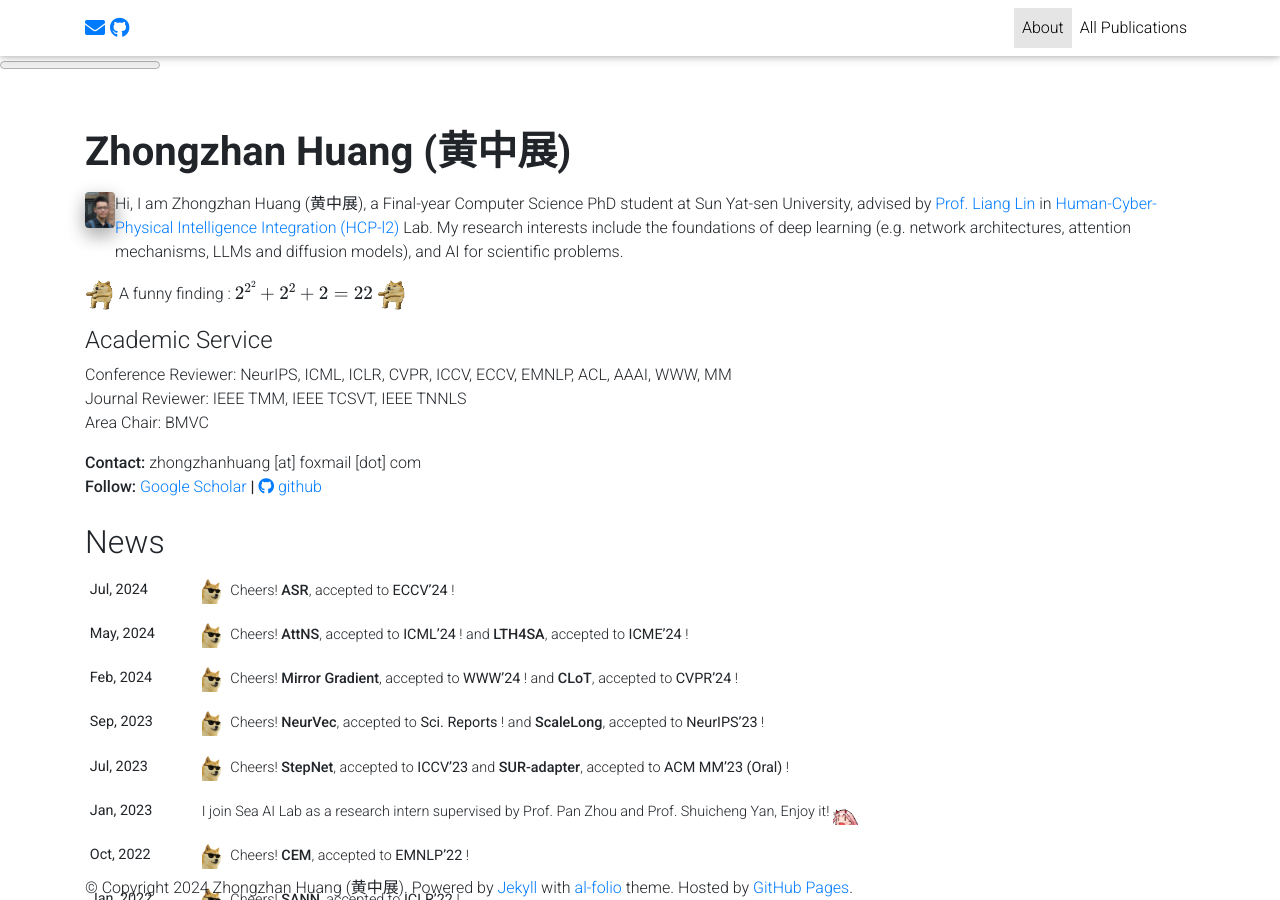
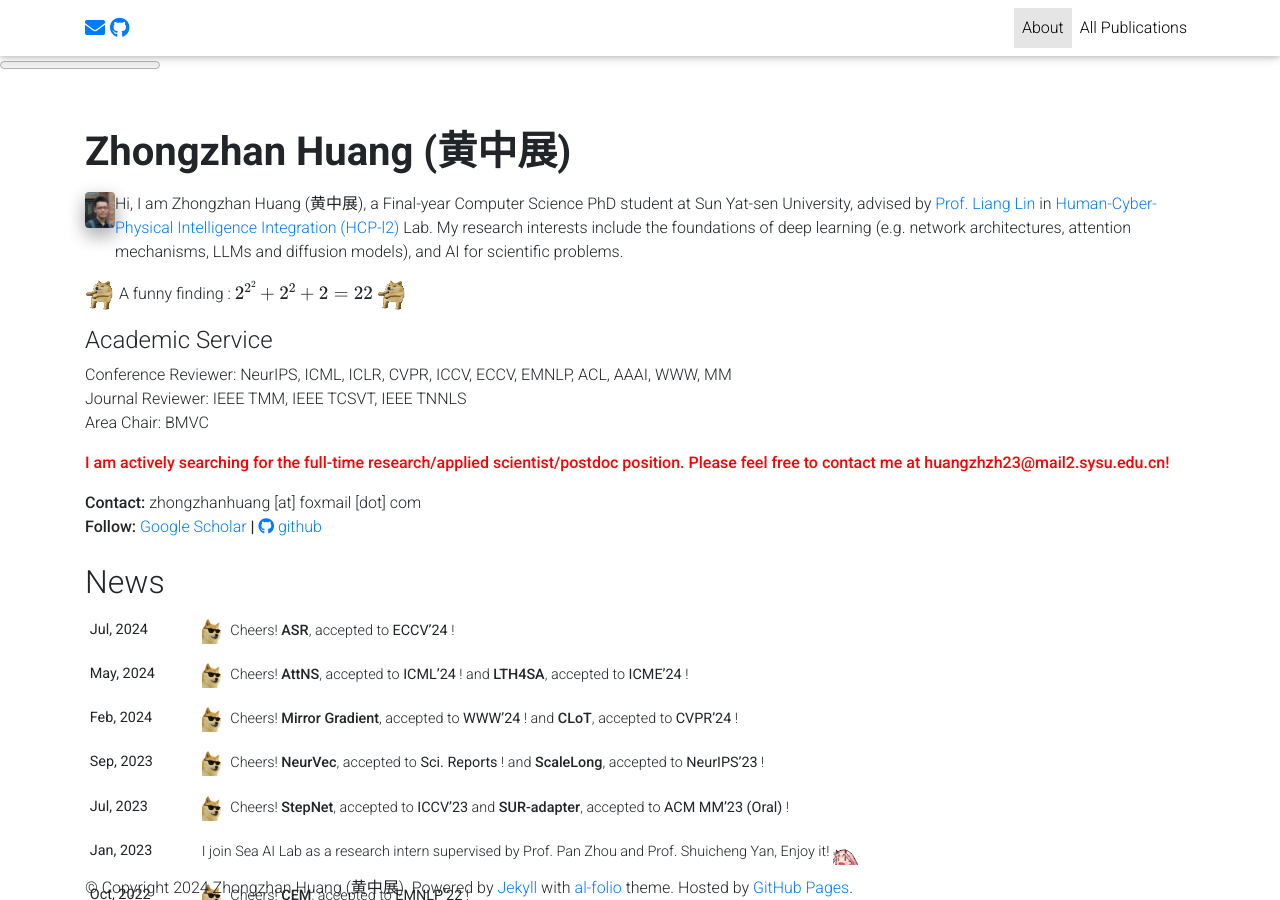
Before and after one commit to dedekinds/dedekinds.github.io, a Jekyll site: the page built from _pages/about.md, in a window 1280 px wide and 900 px high. Built offline with Jekyll 4.4.1, drawn with Linux system fonts in a browser that asks for light colours; nearby versions of some CDN libraries; full-size pictures stand in for the smaller copies a plugin makes; library files that are not in the unit come from our copies; comment, search, counter and statistics services are not loaded; a style sheet for code colours, icons or effects is not loaded.

Commit message:
Update about.md

```diff
--- a/_pages/about.md
+++ b/_pages/about.md
@@ -46,3 +46,6 @@ My research interests include the foundations of deep learning (e.g. network arc
   Conference Reviewer: NeurIPS, ICML, ICLR, CVPR, ICCV, ECCV, EMNLP, ACL, AAAI, WWW, MM<br/>
   Journal Reviewer: IEEE TMM, IEEE TCSVT, IEEE TNNLS<br/>
   Area Chair: BMVC
+<br>
+
+  <strong style="color:red;">I am actively searching for the full-time research/applied scientist/postdoc position. Please feel free to contact me at huangzhzh23@mail2.sysu.edu.cn!</strong>
```
